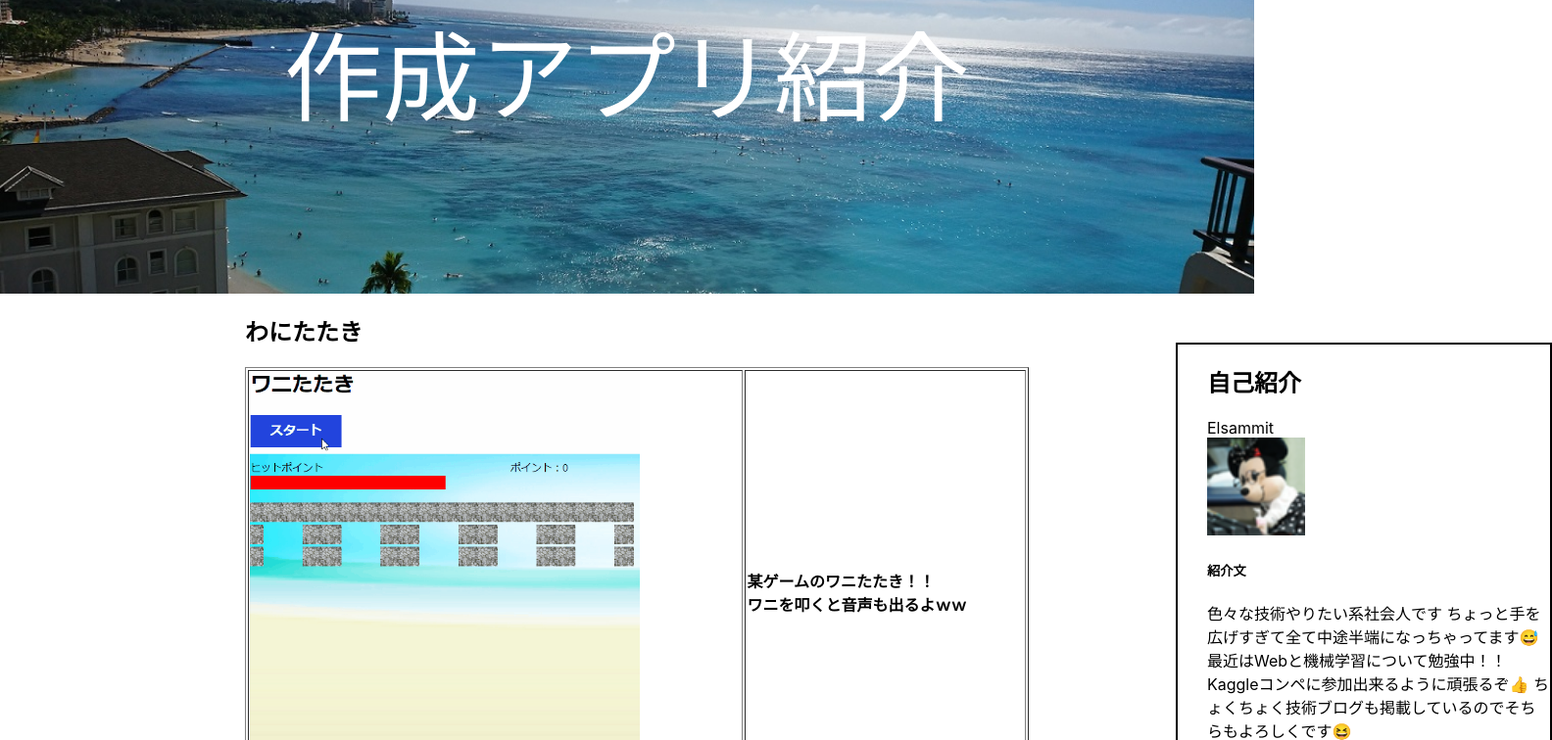
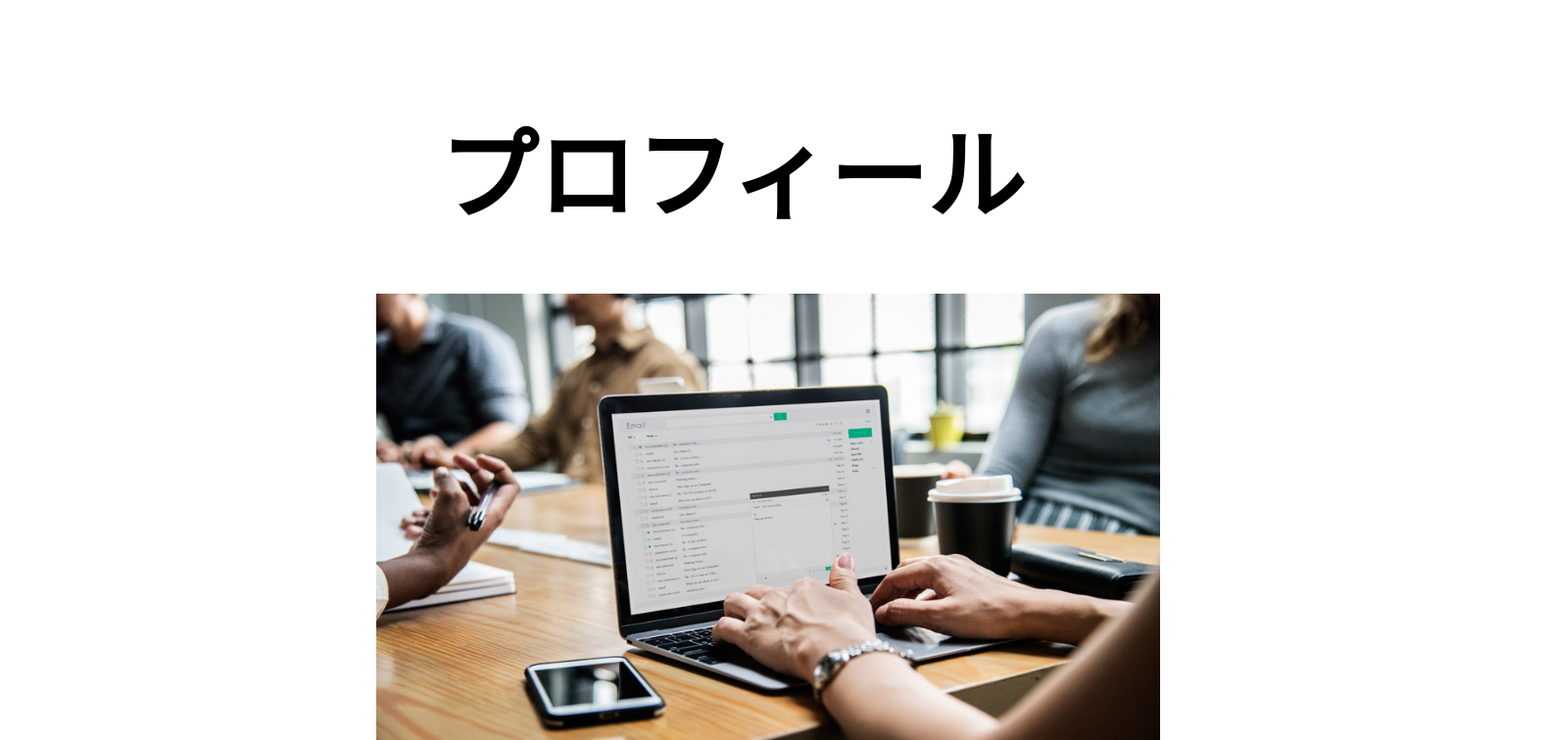
Before and after one commit to Elsammit/MyIntroduction, a React (Create React App) app: page /Profile in a window 1280 px wide. Shown: the top 756 px of the page at 98% size, 1584 px wide, since content can reach past the window. Built offline with nearby package versions, Linux system fonts and the light colour scheme.

Commit message:
add profile

```diff
--- a/package.json
+++ b/package.json
@@ -1,6 +1,7 @@
 {
   "name": "introduction",
   "version": "0.1.0",
+  "homepage":"./",
   "private": true,
   "dependencies": {
     "@testing-library/jest-dom": "^4.2.4",
--- a/src/index.js
+++ b/src/index.js
@@ -1,12 +1,12 @@
 import React from 'react';
 import ReactDOM from 'react-dom';
 import './index.css';
-import Top from './top';
+import Library from './library';
 import * as serviceWorker from './serviceWorker';
 
 ReactDOM.render(
   <React.StrictMode>
-    <Top />
+    <Library />
   </React.StrictMode>,
   document.getElementById('root')
 );
--- /dev/null
+++ b/src/library.js
@@ -0,0 +1,27 @@
+import React, { Component } from 'react';
+import ReactDOM from 'react-dom';
+import { BrowserRouter, Route, Switch, Link } from 'react-router-dom';
+import Top from './top';
+import Main from './mainpage'
+import Profile from './profile'
+export default class waniwani extends Component  {
+    constructor (props) {
+        super(props);
+        this.state = {
+            location:0,
+        };
+    }
+
+    render() {
+        return (<div>
+            <BrowserRouter>
+                <div>
+                    <Route exact path='/' component={Main} />
+                    <Route path='/MakeGame' component={Top} />
+                    <Route path='/Profile' component={Profile} />
+                </div>
+            </BrowserRouter>
+
+        </div>);
+    }
+  }
--- /dev/null
+++ b/src/mainpage.css
@@ -0,0 +1,42 @@
+.MainBack{
+    background-image: url(./image/DSC_0491.JPG);
+    background-repeat: no-repeat;
+    background-size:cover;
+    font-display: center;
+    background-position: center top;
+    text-align: center;
+
+    height:1000px;
+}
+
+.Title{
+    position: absolute;
+    top:-10%;
+    left:20%;
+    font-size: 150px;
+    color: white;
+}
+
+.SelectButton{
+    position: absolute;
+    top:35%;
+    left:45%;
+}
+
+.SubButton{
+    margin-left: 10px;
+    display: inline-block;
+    position: relative;
+    text-decoration: none;
+    color: #f9a9ae;
+    width: 120px;
+    height: 50px;
+    line-height: 50px;
+    border-radius: 5px;
+    text-align: center;
+    overflow: hidden;
+    font-weight: bold;
+    background: linear-gradient(#fed6e3 0%, #ffaaaa 100%);
+    text-shadow: 1px 1px 1px rgba(255, 255, 255, 0.66);
+    box-shadow: 0 1px 1px rgba(0, 0, 0, 0.28);
+}
--- /dev/null
+++ b/src/mainpage.js
@@ -0,0 +1,29 @@
+import React, { Component } from 'react';
+import { BrowserRouter, Route, Switch, Link } from 'react-router-dom';
+import "./mainpage.css";
+export default class waniwani extends Component  {
+    constructor (props) {
+        super(props);
+        this.state = {
+            location:0,
+        };
+    }
+
+    render() {
+        return (<div>
+                <body className="MainBack">
+                    <div className="Title">
+                        <p>メインページだよ</p>
+                    </div>
+                        <div className="SelectButton">
+                            <button className="SubButton">
+                                <Link to='/MakeGame'>作成アプリ紹介ページへ</Link>
+                            </button>
+                            <button className="SubButton">
+                                <Link to='/Profile'>プロフィール</Link>
+                            </button>
+                        </div>
+                </body>
+        </div>);
+    }
+  }
--- /dev/null
+++ b/src/profile.css
@@ -0,0 +1,14 @@
+.ProfTitle{
+    left:35%;
+    font-size: 100px;
+    position: absolute;
+    font-weight: bold;
+}
+
+.Profile-Pro{
+    height: 500px;
+    width: 800px;
+    left:30%;
+    top:300px;
+    position: absolute;
+}
--- /dev/null
+++ b/src/profile.js
@@ -0,0 +1,23 @@
+import React, { Component } from 'react';
+import { BrowserRouter, Route, Switch, Link } from 'react-router-dom';
+import "./profile.css";
+import profile from "./image/profile.jpg";
+export default class waniwani extends Component  {
+    constructor (props) {
+        super(props);
+        this.state = {
+            location:0,
+        };
+    }
+
+    render() {
+        return (<div>
+                <body>
+                    <div className="ProfTitle">
+                        <p>プロフィール</p>
+                    </div>
+                    <img src={profile} className="Profile-Pro" />
+                </body>
+        </div>);
+    }
+  }
```
Also changed, not shown: src/image/profile.jpg (added), 1 other file (tests, documents, lock files or other folders).
